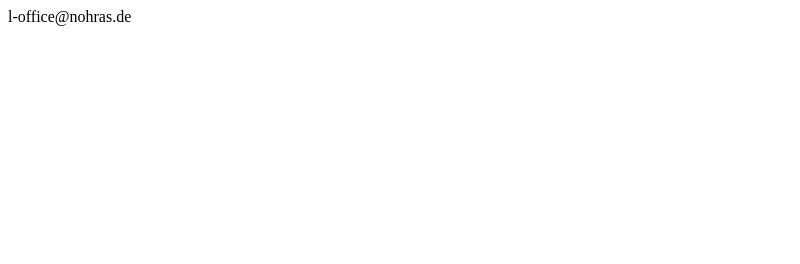
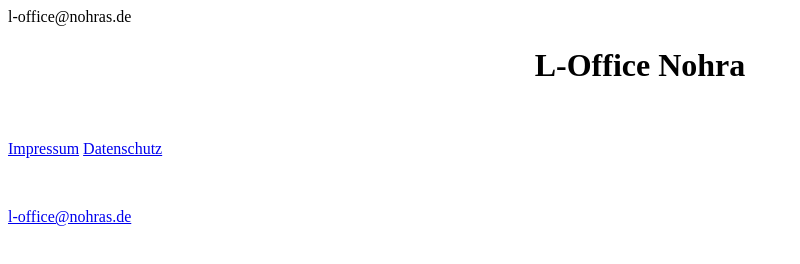
Before and after one commit to jadnohra/loffice-nohras-web, a plain HTML site: page index.html in a window 1280 px wide. Shown: the whole page, without its empty margins (0-800 px from the left). Drawn offline with Linux system fonts and the light colour scheme.

Commit message:
Update index.html

```diff
--- a/index.html
+++ b/index.html
@@ -1 +1,6 @@
 l-office@nohras.de
+<h1 style="text-align: center;">L-Office Nohra</h1>
+<p>&nbsp;</p>
+<p><a href="impressum.html">Impressum</a> <a href="#blank">Datenschutz</a></p>
+<p>&nbsp;</p>
+<p><a href="mailto:l-office@nohras.de">l-office@nohras.de</a></p>
```
